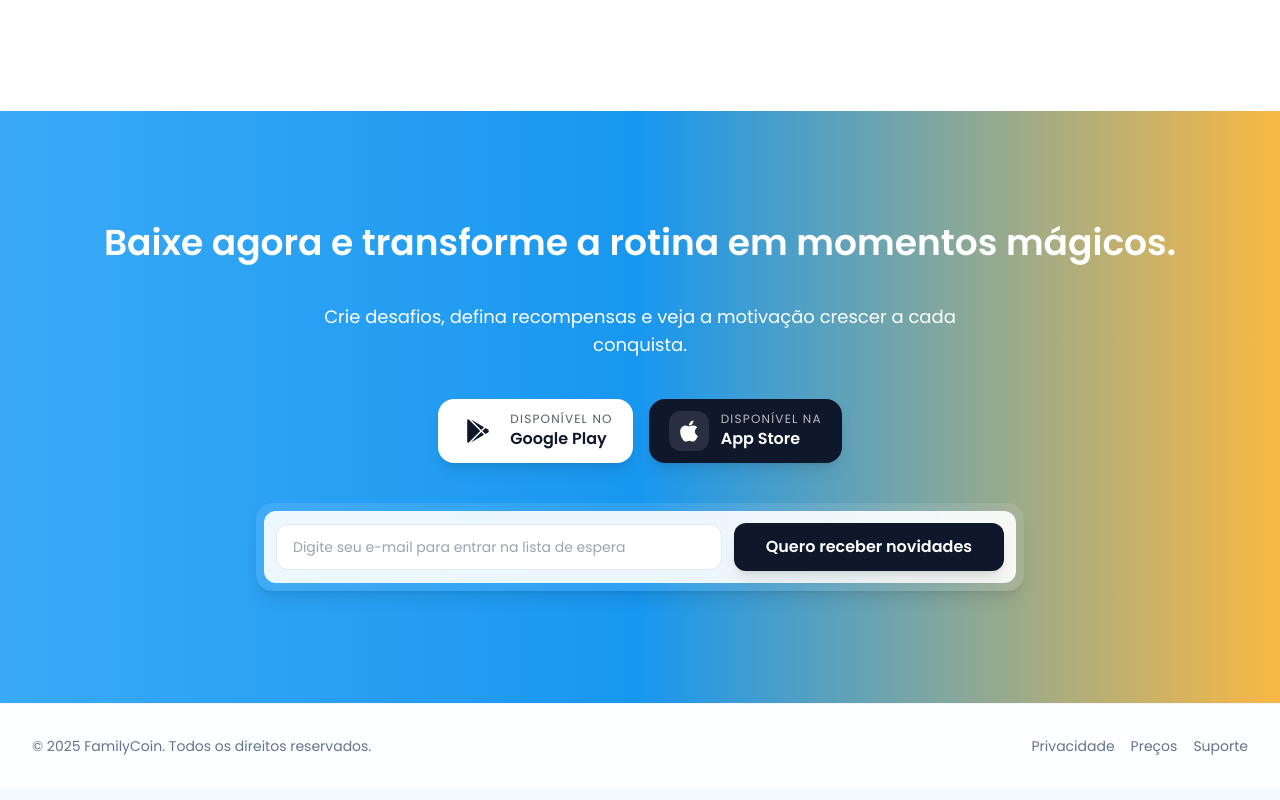
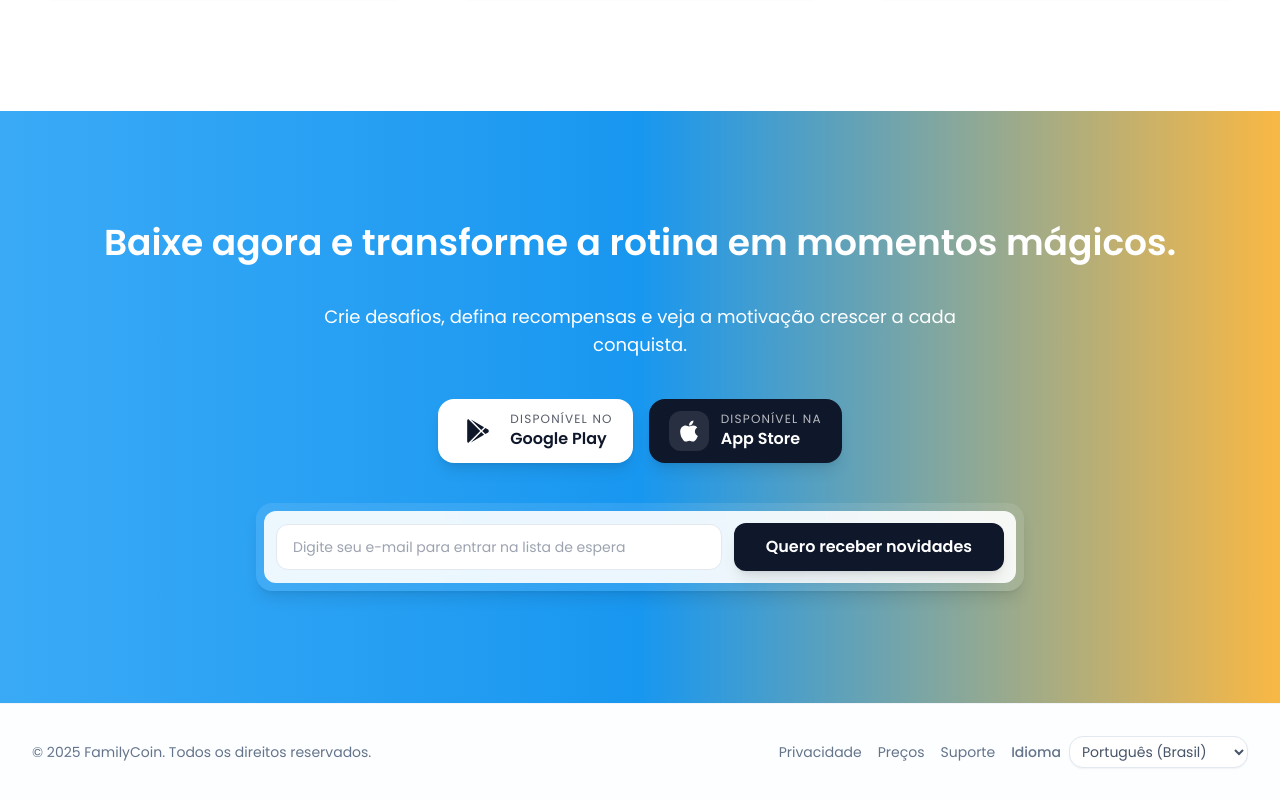
Before and after one commit to rkpontes/family_coin_landing_page, a Next.js app: page /pt_BR in a window 1280 px wide. Shown: the part 1438-2238 px from the top of the page. Built offline with nearby package versions, Linux system fonts and the light colour scheme.

Commit message:
Adiciona suporte a múltiplos idiomas com um seletor de idioma e atualiza as traduções

```diff
--- /dev/null
+++ b/src/app/[locale]/layout.tsx
@@ -0,0 +1,29 @@
+import { notFound } from "next/navigation";
+
+import { Footer } from "@/components/layout/footer";
+import { Header } from "@/components/layout/header";
+import { defaultLocale, getDictionary, isLocale, type Locale } from "@/lib/i18n";
+
+interface LocaleLayoutProps {
+  children: React.ReactNode;
+  params: { locale: string };
+}
+
+export default function LocaleLayout({ children, params }: LocaleLayoutProps) {
+  const localeValue = params.locale ?? defaultLocale;
+
+  if (!isLocale(localeValue)) {
+    notFound();
+  }
+
+  const locale = localeValue as Locale;
+  const messages = getDictionary(locale);
+
+  return (
+    <div className="flex min-h-screen flex-col">
+      <Header locale={locale} messages={messages} />
+      <main className="flex-1">{children}</main>
+      <Footer locale={locale} messages={messages} />
+    </div>
+  );
+}
--- a/src/app/layout.tsx
+++ b/src/app/layout.tsx
@@ -1,14 +1,11 @@
 import type { Metadata, Viewport } from "next";
-import { notFound } from "next/navigation";
 import { Poppins } from "next/font/google";
 
 import "@/styles/globals.css";
 
-import { Footer } from "@/components/layout/footer";
-import { Header } from "@/components/layout/header";
 import { ThemeProvider } from "@/components/layout/theme-provider";
 import { siteConfig } from "@/config/site";
-import { defaultLocale, getDictionary, isLocale, type Locale } from "@/lib/i18n";
+import { defaultLocale, isLocale } from "@/lib/i18n";
 
 const poppins = Poppins({
   subsets: ["latin"],
@@ -31,29 +28,17 @@
 
 interface RootLayoutProps {
   children: React.ReactNode;
-  params: { locale?: string };
+  params?: { locale?: string };
 }
 
 export default function RootLayout({ children, params }: RootLayoutProps) {
-  const localeValue = params.locale ?? defaultLocale;
-
-  if (!isLocale(localeValue)) {
-    notFound();
-  }
-
-  const locale = localeValue as Locale;
-  const messages = getDictionary(locale);
+  const localeValue = params?.locale;
+  const activeLocale = localeValue && isLocale(localeValue) ? localeValue : defaultLocale;
 
   return (
-    <html lang={locale.replace("_", "-")} suppressHydrationWarning>
+    <html lang={activeLocale.replace("_", "-")} suppressHydrationWarning>
       <body className={`${poppins.variable} min-h-screen bg-background font-sans text-foreground`}>
-        <ThemeProvider>
-          <div className="flex min-h-screen flex-col">
-            <Header locale={locale} messages={messages} />
-            <main className="flex-1">{children}</main>
-            <Footer locale={locale} messages={messages} />
-          </div>
-        </ThemeProvider>
+        <ThemeProvider>{children}</ThemeProvider>
       </body>
     </html>
   );
--- a/src/components/layout/footer.tsx
+++ b/src/components/layout/footer.tsx
@@ -1,6 +1,7 @@
 import Link from "next/link";
 
 import { siteConfig } from "@/config/site";
+import { LocaleSwitcher } from "@/components/layout/locale-switcher";
 import type { Locale } from "@/lib/i18n";
 import type { Messages } from "@/locales/types";
 
@@ -26,6 +27,11 @@
           <Link href={siteConfig.links.support} className="hover:text-slate-900">
             {messages.footer.support}
           </Link>
+          <LocaleSwitcher
+            locale={locale}
+            label={messages.footer.localeLabel}
+            options={messages.footer.localeOptions}
+          />
         </div>
       </div>
     </footer>
--- /dev/null
+++ b/src/components/layout/locale-switcher.tsx
@@ -0,0 +1,72 @@
+"use client";
+
+import * as React from "react";
+import { usePathname, useRouter } from "next/navigation";
+
+import type { Locale } from "@/lib/i18n";
+
+interface LocaleOption {
+  value: string;
+  label: string;
+}
+
+interface LocaleSwitcherProps {
+  locale: Locale;
+  label: string;
+  options: LocaleOption[];
+}
+
+export function LocaleSwitcher({ locale, label, options }: LocaleSwitcherProps) {
+  const router = useRouter();
+  const pathname = usePathname();
+  const [isPending, startTransition] = React.useTransition();
+
+  const handleChange = (event: React.ChangeEvent<HTMLSelectElement>) => {
+    const nextLocale = event.target.value;
+
+    if (nextLocale === locale) {
+      return;
+    }
+
+    const supportedLocales = new Set(options.map((option) => option.value));
+
+    if (!supportedLocales.has(nextLocale)) {
+      return;
+    }
+
+    const segments = pathname
+      .split("/")
+      .filter(Boolean);
+
+    if (segments.length > 0 && supportedLocales.has(segments[0])) {
+      segments[0] = nextLocale;
+    } else {
+      segments.unshift(nextLocale);
+    }
+
+    const nextPath = `/${segments.join("/")}` || "/";
+
+    startTransition(() => {
+      router.push(nextPath);
+    });
+  };
+
+  return (
+    <label className="flex items-center gap-2 text-sm text-slate-600">
+      <span className="font-medium text-slate-500">{label}</span>
+      <select
+        className="rounded-md border border-slate-200 bg-white px-2 py-1 text-sm text-slate-600 shadow-sm transition focus:border-slate-400 focus:outline-none focus:ring-2 focus:ring-slate-200 disabled:cursor-not-allowed disabled:opacity-70"
+        value={locale}
+        onChange={handleChange}
+        disabled={isPending}
+        aria-label={label}
+      >
+        {options.map((option) => (
+          <option key={option.value} value={option.value}>
+            {option.label}
+          </option>
+        ))}
+      </select>
+    </label>
+  );
+}
--- a/src/locales/en_US.ts
+++ b/src/locales/en_US.ts
@@ -78,7 +78,13 @@
     rights: "All rights reserved.",
     privacy: "Privacy",
     pricing: "Pricing",
-    support: "Support"
+    support: "Support",
+    localeLabel: "Language",
+    localeOptions: [
+      { value: "en_US", label: "English (US)" },
+      { value: "pt_BR", label: "Português (Brasil)" },
+      { value: "es_ES", label: "Español (España)" }
+    ]
   },
   pricing: {
     badge: "Coming soon",
--- a/src/locales/es_ES.ts
+++ b/src/locales/es_ES.ts
@@ -78,7 +78,13 @@
     rights: "Todos los derechos reservados.",
     privacy: "Privacidad",
     pricing: "Precios",
-    support: "Soporte"
+    support: "Soporte",
+    localeLabel: "Idioma",
+    localeOptions: [
+      { value: "es_ES", label: "Español (España)" },
+      { value: "en_US", label: "Inglés (EE. UU.)" },
+      { value: "pt_BR", label: "Portugués (Brasil)" }
+    ]
   },
   pricing: {
     badge: "Muy pronto",
--- a/src/locales/pt_BR.ts
+++ b/src/locales/pt_BR.ts
@@ -78,7 +78,13 @@
     rights: "Todos os direitos reservados.",
     privacy: "Privacidade",
     pricing: "Preços",
-    support: "Suporte"
+    support: "Suporte",
+    localeLabel: "Idioma",
+    localeOptions: [
+      { value: "pt_BR", label: "Português (Brasil)" },
+      { value: "en_US", label: "Inglês (EUA)" },
+      { value: "es_ES", label: "Espanhol (Espanha)" }
+    ]
   },
   pricing: {
     badge: "Em breve",
--- a/src/locales/types.ts
+++ b/src/locales/types.ts
@@ -64,6 +64,11 @@
     privacy: string;
     pricing: string;
     support: string;
+    localeLabel: string;
+    localeOptions: Array<{
+      value: string;
+      label: string;
+    }>;
   };
   pricing: {
     badge: string;
```
